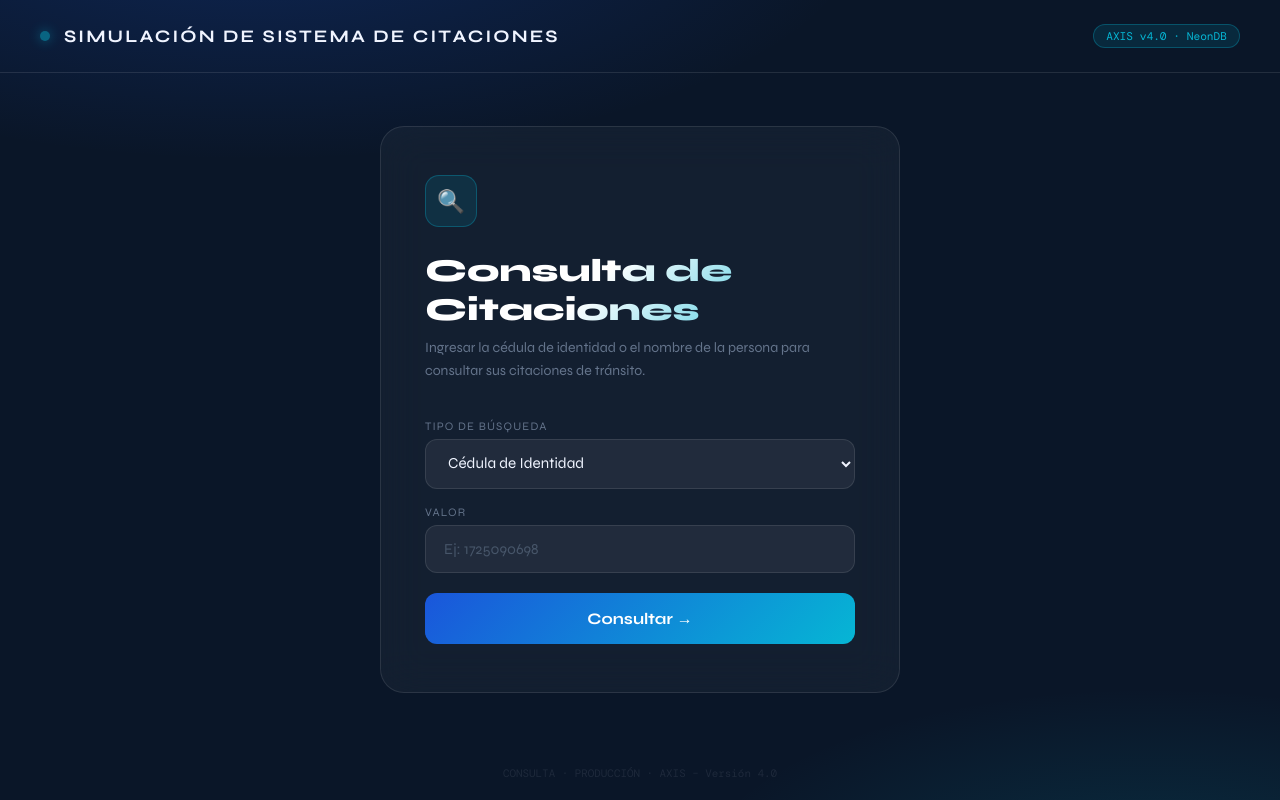
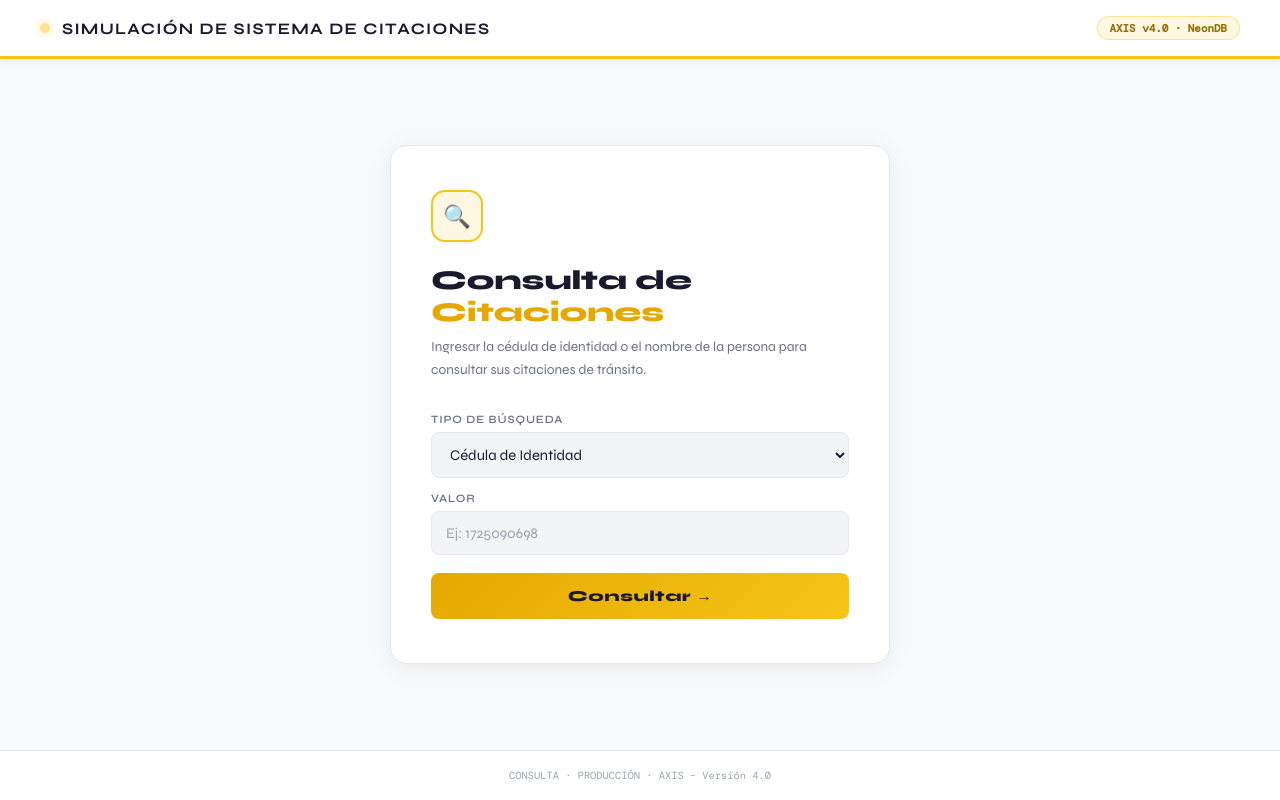
Before and after one commit to alexandra2wifw3/SimulacionRegulatoria, a Flask app: page / in a window 1280 px wide. Run offline with Flask 3, Linux system fonts and the light colour scheme; some libraries are stand-ins or nearby versions.

Commit message:
Color Modification

```diff
--- a/app.py
+++ b/app.py
@@ -108,4 +108,4 @@ def consulta():
 
 
 if __name__ == "__main__":
-    app.run(debug=True)
+    app.run(debug=True, use_reloader=False)
--- a/templates/index.html
+++ b/templates/index.html
@@ -7,130 +7,185 @@
 <link href="https://fonts.googleapis.com/css2?family=Syne:wght@400;600;700;800&family=DM+Mono:wght@400;500&display=swap" rel="stylesheet">
 <style>
   :root {
-    --navy:   #0a1628;
-    --blue:   #1a56db;
-    --cyan:   #06b6d4;
-    --white:  #f0f4ff;
-    --glass:  rgba(255,255,255,0.04);
-    --border: rgba(255,255,255,0.10);
-    --gray:   #64748b;
-    --red:    #f43f5e;
+    --gold:   #f5c518;
+    --gold2:  #e6a800;
+    --dark:   #1a1a2e;
+    --gray:   #6b7280;
+    --gray2:  #f3f4f6;
+    --border: #e5e7eb;
+    --red:    #ef4444;
+    --white:  #ffffff;
   }
-  * { box-sizing: border-box; margin: 0; padding: 0; }
+  *, *::before, *::after { box-sizing: border-box; margin: 0; padding: 0; }
   body {
     font-family: 'Syne', sans-serif;
-    background: var(--navy);
-    color: var(--white);
+    background: #f9fafb;
+    color: var(--dark);
     min-height: 100vh;
     display: flex;
     flex-direction: column;
-    background-image:
-      radial-gradient(ellipse 80% 50% at 20% -10%, rgba(26,86,219,0.25) 0%, transparent 60%),
-      radial-gradient(ellipse 60% 40% at 90% 110%, rgba(6,182,212,0.15) 0%, transparent 60%);
   }
+
+  /* ── HEADER ── */
   header {
     display: flex; align-items: center; gap: 14px;
-    padding: 24px 40px;
-    border-bottom: 1px solid var(--border);
+    padding: 16px 40px;
+    background: var(--white);
+    border-bottom: 3px solid var(--gold);
+    box-shadow: 0 2px 8px rgba(0,0,0,0.06);
   }
+  .logo-wrap { display: flex; align-items: center; gap: 12px; }
   .logo-dot {
     width: 10px; height: 10px;
-    background: var(--cyan); border-radius: 50%;
-    box-shadow: 0 0 12px var(--cyan);
+    background: var(--gold); border-radius: 50%;
+    box-shadow: 0 0 8px var(--gold);
     animation: pulse 2s infinite;
   }
   @keyframes pulse { 0%,100%{opacity:1} 50%{opacity:.4} }
-  header h1 { font-size: 1.1rem; font-weight: 700; letter-spacing: 0.12em; text-transform: uppercase; }
+  header h1 {
+    font-size: 1rem; font-weight: 700;
+    letter-spacing: 0.08em; text-transform: uppercase;
+    color: var(--dark);
+  }
   .badge {
-    margin-left: auto; font-family: 'DM Mono', monospace;
-    font-size: 0.7rem; padding: 4px 12px;
-    background: rgba(6,182,212,0.12); border: 1px solid rgba(6,182,212,0.3);
-    border-radius: 20px; color: var(--cyan);
+    margin-left: auto;
+    font-family: 'DM Mono', monospace;
+    font-size: 0.68rem; padding: 4px 12px;
+    background: rgba(245,197,24,0.12);
+    border: 1px solid rgba(245,197,24,0.4);
+    border-radius: 20px; color: #92700a;
+    font-weight: 600;
   }
+
+  /* ── MAIN ── */
   main {
     flex: 1; display: flex;
     align-items: center; justify-content: center; padding: 40px 24px;
   }
+
+  /* ── CARD ── */
   .search-card {
-    width: 100%; max-width: 520px;
-    background: var(--glass); border: 1px solid var(--border);
-    border-radius: 24px; padding: 48px 44px;
-    backdrop-filter: blur(20px);
-    animation: fadeUp .5s ease;
+    width: 100%; max-width: 500px;
+    background: var(--white);
+    border: 1px solid var(--border);
+    border-radius: 16px; padding: 44px 40px;
+    box-shadow: 0 4px 24px rgba(0,0,0,0.07);
+    animation: fadeUp .4s ease;
   }
-  @keyframes fadeUp { from{opacity:0;transform:translateY(20px)} to{opacity:1;transform:translateY(0)} }
+  @keyframes fadeUp { from{opacity:0;transform:translateY(16px)} to{opacity:1;transform:translateY(0)} }
+
   .card-icon {
     width: 52px; height: 52px;
-    background: rgba(6,182,212,0.12); border: 1px solid rgba(6,182,212,0.3);
-    border-radius: 14px; display: flex; align-items: center; justify-content: center;
-    font-size: 1.4rem; margin-bottom: 24px;
+    background: rgba(245,197,24,0.12);
+    border: 2px solid var(--gold);
+    border-radius: 14px;
+    display: flex; align-items: center; justify-content: center;
+    font-size: 1.4rem; margin-bottom: 22px;
   }
+
   .search-card h2 {
-    font-size: 2rem; font-weight: 800; margin-bottom: 8px;
-    background: linear-gradient(135deg, #fff 40%, var(--cyan));
-    -webkit-background-clip: text; -webkit-text-fill-color: transparent;
+    font-size: 1.7rem; font-weight: 800; margin-bottom: 8px;
+    color: var(--dark);
   }
-  .search-card p { color: var(--gray); font-size: 0.88rem; margin-bottom: 36px; line-height: 1.6; }
-  .field-label { font-size: 0.72rem; text-transform: uppercase; letter-spacing: .1em; color: var(--gray); margin-bottom: 6px; }
-  .field-group { display: flex; flex-direction: column; gap: 16px; }
+  .search-card h2 span { color: var(--gold2); }
+  .search-card p {
+    color: var(--gray); font-size: 0.86rem;
+    margin-bottom: 32px; line-height: 1.6;
+  }
+
+  /* ── CAMPOS ── */
+  .field-label {
+    font-size: 0.7rem; text-transform: uppercase;
+    letter-spacing: .08em; color: var(--gray);
+    margin-bottom: 6px; font-weight: 600;
+  }
+  .field-group { display: flex; flex-direction: column; gap: 14px; }
+
   select, input[type="text"] {
     width: 100%;
-    background: rgba(255,255,255,0.06); border: 1px solid var(--border);
-    color: var(--white); font-family: 'Syne', sans-serif;
-    font-size: 0.95rem; padding: 14px 18px; border-radius: 12px;
-    outline: none; transition: border .2s, box-shadow .2s;
+    background: var(--gray2);
+    border: 1px solid var(--border);
+    color: var(--dark);
+    font-family: 'Syne', sans-serif;
+    font-size: 0.92rem; padding: 12px 14px;
+    border-radius: 8px; outline: none;
+    transition: border .2s, box-shadow .2s;
   }
   select { cursor: pointer; }
-  select option { background: #1e293b; }
   input[type="text"]:focus, select:focus {
-    border-color: var(--cyan); box-shadow: 0 0 0 3px rgba(6,182,212,0.15);
+    border-color: var(--gold);
+    background: var(--white);
+    box-shadow: 0 0 0 3px rgba(245,197,24,0.15);
   }
-  input::placeholder { color: #475569; }
+  input::placeholder { color: #9ca3af; }
+
+  /* ── BOTÓN ── */
   .btn-search {
     width: 100%; margin-top: 4px;
     display: flex; align-items: center; justify-content: center; gap: 10px;
-    padding: 16px;
-    background: linear-gradient(135deg, var(--blue), var(--cyan));
-    color: #fff; border: none; border-radius: 12px;
-    font-family: 'Syne', sans-serif; font-size: 1rem; font-weight: 700;
+    padding: 14px;
+    background: linear-gradient(135deg, var(--gold2), var(--gold));
+    color: #1a1a2e;
+    border: none; border-radius: 8px;
+    font-family: 'Syne', sans-serif;
+    font-size: 0.95rem; font-weight: 800;
     cursor: pointer; transition: transform .15s, box-shadow .15s;
+    letter-spacing: .04em;
   }
-  .btn-search:hover { transform: translateY(-2px); box-shadow: 0 8px 28px rgba(26,86,219,0.45); }
-  .btn-search:disabled { opacity: .7; cursor: not-allowed; transform: none; }
+  .btn-search:hover {
+    transform: translateY(-2px);
+    box-shadow: 0 6px 20px rgba(245,197,24,0.4);
+  }
+  .btn-search:disabled { opacity: .6; cursor: not-allowed; transform: none; }
+
+  /* ── SPINNER ── */
   .btn-spinner {
     display: none; width: 18px; height: 18px;
-    border: 2px solid rgba(255,255,255,0.3); border-top-color: #fff;
+    border: 2px solid rgba(26,26,46,0.2);
+    border-top-color: #1a1a2e;
     border-radius: 50%; animation: spin .6s linear infinite;
   }
   @keyframes spin { to { transform: rotate(360deg); } }
+
+  /* ── ERROR ── */
   .error-box {
     display: none;
-    background: rgba(244,63,94,0.1); border: 1px solid rgba(244,63,94,0.3);
-    border-radius: 10px; padding: 12px 16px;
-    color: #fda4af; font-size: 0.85rem; margin-top: 14px; text-align: center;
+    background: #fef2f2;
+    border: 1px solid #fecaca;
+    border-radius: 8px; padding: 12px 16px;
+    color: #b91c1c; font-size: 0.84rem;
+    margin-top: 14px; text-align: center;
   }
+
+  /* ── FOOTER ── */
   footer {
-    text-align: center; padding: 20px;
-    font-family: 'DM Mono', monospace; font-size: 0.68rem; color: #1e293b;
+    text-align: center; padding: 18px;
+    font-family: 'DM Mono', monospace;
+    font-size: 0.65rem; color: #9ca3af;
+    border-top: 1px solid var(--border);
+    background: var(--white);
   }
+
   @media(max-width:500px) {
-    .search-card { padding: 32px 24px; }
-    header { padding: 16px 20px; }
+    .search-card { padding: 28px 20px; }
+    header { padding: 14px 20px; }
   }
 </style>
 </head>
 <body>
 
 <header>
-  <div class="logo-dot"></div>
-  <h1>Simulación de Sistema de Citaciones</h1>
+  <div class="logo-wrap">
+    <div class="logo-dot"></div>
+    <h1>Simulación de Sistema de Citaciones</h1>
+  </div>
   <div class="badge">AXIS v4.0 · NeonDB</div>
 </header>
 
 <main>
   <div class="search-card">
     <div class="card-icon">🔍</div>
-    <h2>Consulta de Citaciones</h2>
+    <h2>Consulta de <span>Citaciones</span></h2>
     <p>Ingresar la cédula de identidad o el nombre de la persona para consultar sus citaciones de tránsito.</p>
 
     <div class="field-group">
```
Also changed, not shown: templates/informacion.html (+136 -155 lines).
